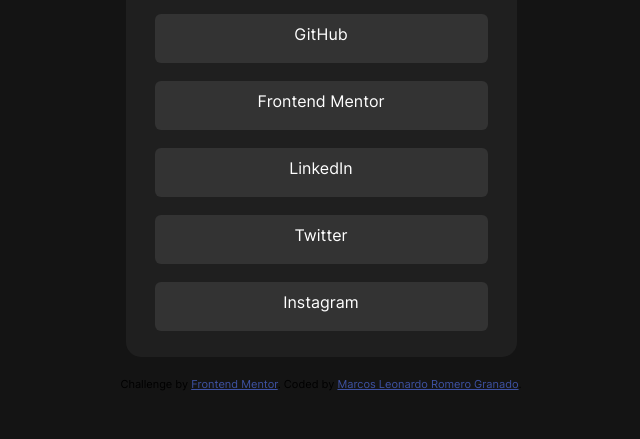
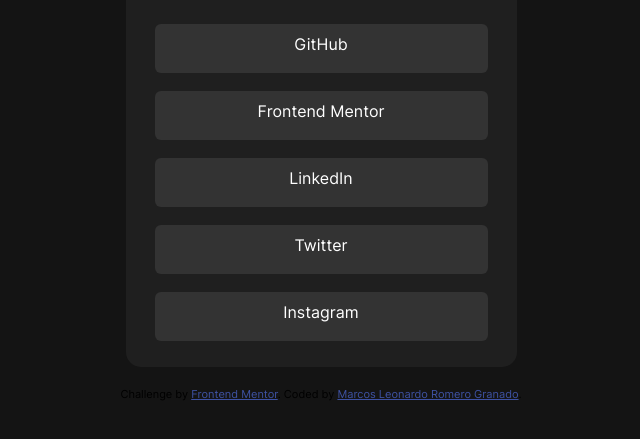
Before and after one commit to Patolin3084/Frontend-Mentor---Social-links-profile, a plain HTML site: page index.html in a window 1280 px wide. Shown: the part 423-862 px from the top of the page, without its empty margins (319-959 px from the left). After the commit the page ends 824 px from the top, so only its background shows below. Drawn offline with Linux system fonts and the light colour scheme.

Commit message:
Update index.html

```diff
--- a/index.html
+++ b/index.html
@@ -22,7 +22,6 @@
     body{
       background-color: hsl(0, 0%, 8%);
       font-family: Inter;
-      margin: 150px;
     }
     #contenedor{
       width: 375px;
@@ -32,6 +31,7 @@
       border-radius: 15px;
       background-color: hsl(0, 0%, 12%);
       margin: 20px auto;
+      margin-top: 160px;
       text-align: center;
 
     }
@@ -57,6 +57,9 @@
       margin-bottom: 27px;
       font-size: 1em;
     }
+    main{
+
+    }
     main a{
       display: block;
       background-color: hsl(0, 0%, 20%);
@@ -78,7 +81,8 @@
   </style>
 </head>
 <body>
-  <div id="contenedor">
+  <div>
+    <div id="contenedor">
     <header>
       <img src="assets/images/avatar-jessica.jpeg" alt="Jessica Randall">
       <h1 href="">Jessica Randall</h1>
@@ -94,9 +98,11 @@
       <a>Instagram</a>
     </main>
   </div>
-  <div class="attribution">
-    Challenge by <a href="https://www.frontendmentor.io?ref=challenge" target="_blank">Frontend Mentor</a>.
-    Coded by <a href="#">Marcos Leonardo Romero Granado</a>.
+    <footer class="attribution">
+      Challenge by <a href="https://www.frontendmentor.io?ref=challenge" target="_blank">Frontend Mentor</a>.
+      Coded by <a href="#">Marcos Leonardo Romero Granado</a>.
+  </footer>
   </div>
 </body>
 </html>
+</html>
```
